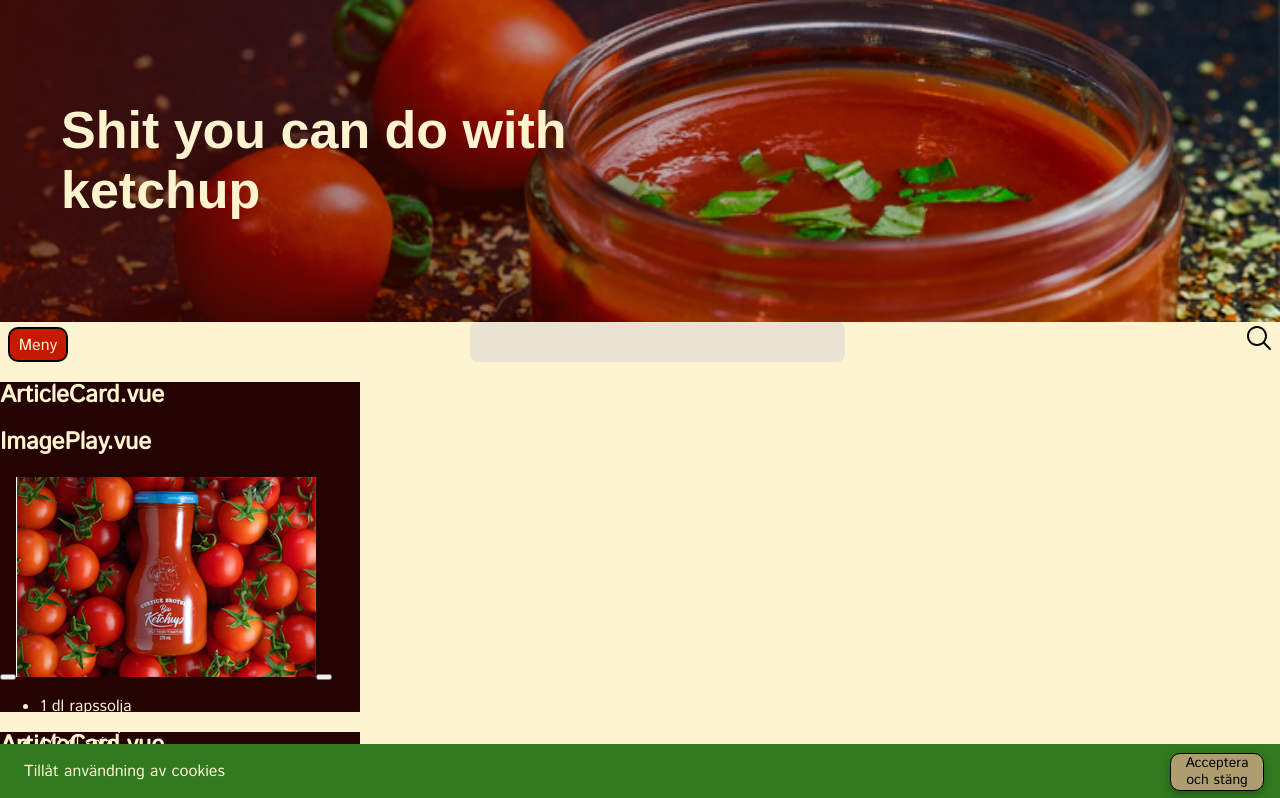
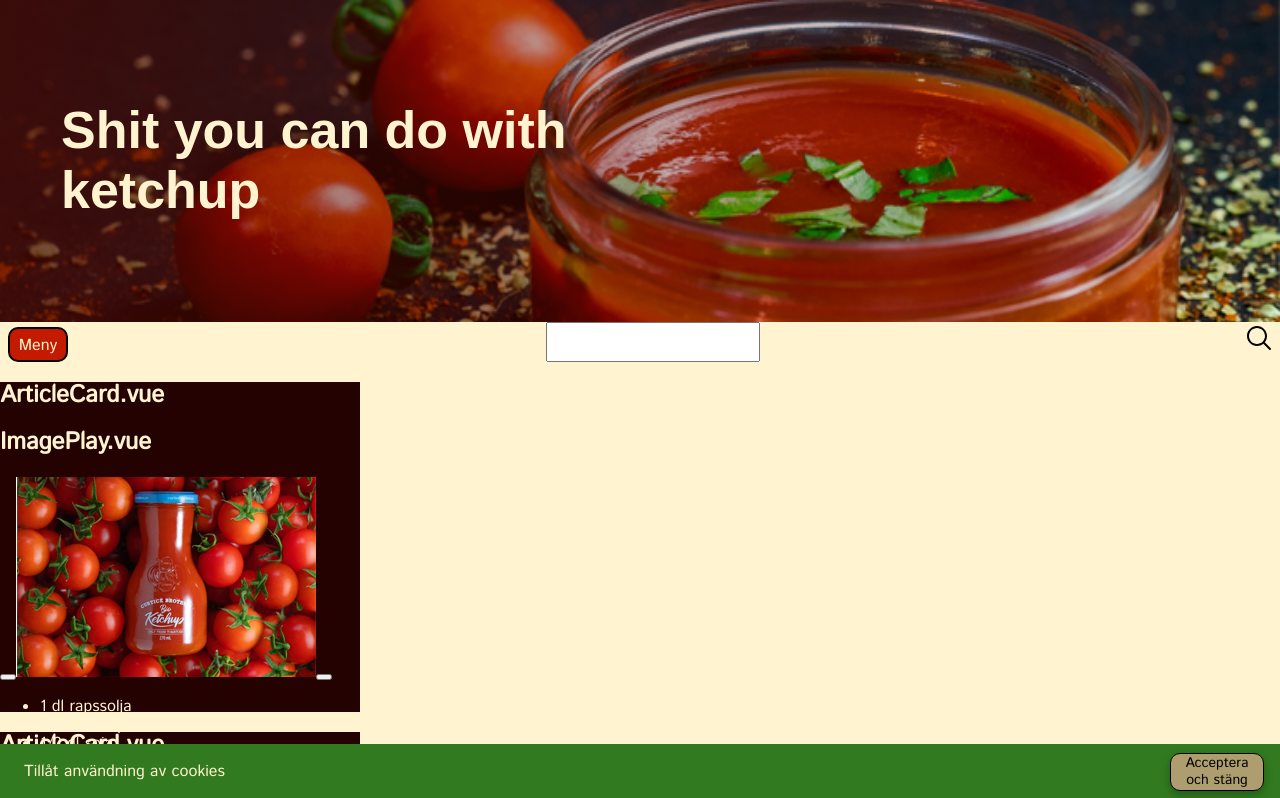
Before and after one commit to arnetzlinder/ketchupbloggen, a Vue app: page / in a window 1280 px wide. Shown: the top 798 px of the page. Built offline with nearby package versions, Linux system fonts and the light colour scheme; a web font is replaced by a local one.

Commit message:
:bug: fixed

```diff
--- a/src/components/NavBar.vue
+++ b/src/components/NavBar.vue
@@ -1,11 +1,11 @@
 <template>
     <div class="nav-container">
-    <HamburgerBtn  @menu-click="toggleMenu"/> <!-- Här kopplas klick-eventet "menu-click" ihop från komponenten "HamburgerBtn" (se rad 16 i HamburgerBtn.vue) @-tecken används för att koppla event. -->
-    <!--<input type="text">-->
-    <!--Icon-->
+        <HamburgerBtn  @menu-click="toggleMenu"/> <!-- Här kopplas klick-eventet "menu-click" ihop från komponenten "HamburgerBtn" (se rad 16 i HamburgerBtn.vue) @-tecken används för att koppla event. -->
+        <input type="text">
+        <MagnifyingGlass /> <!--här kopplar vi in förstoringsglas komponenten-->
+    </div>
     <MainMenu :is-open="showMenu" /> <!-- Här kopplar vi ihop if-satsen från komponenten "MainMenu.vue", det görst med ett :-tecken, vilket är en förkortning av v-bind. -->
-    <MagnifyingGlass /> <!--här kopplar vi in förstoringsglas komponenten-->
-    </div>
+
   </template>
 
 <script lang="ts">
@@ -32,13 +32,6 @@
     }
 </script>
 
-
-
-
-
-
-
-
 <style scoped lang="scss">
 .nav-container{
     display: flex;
```
